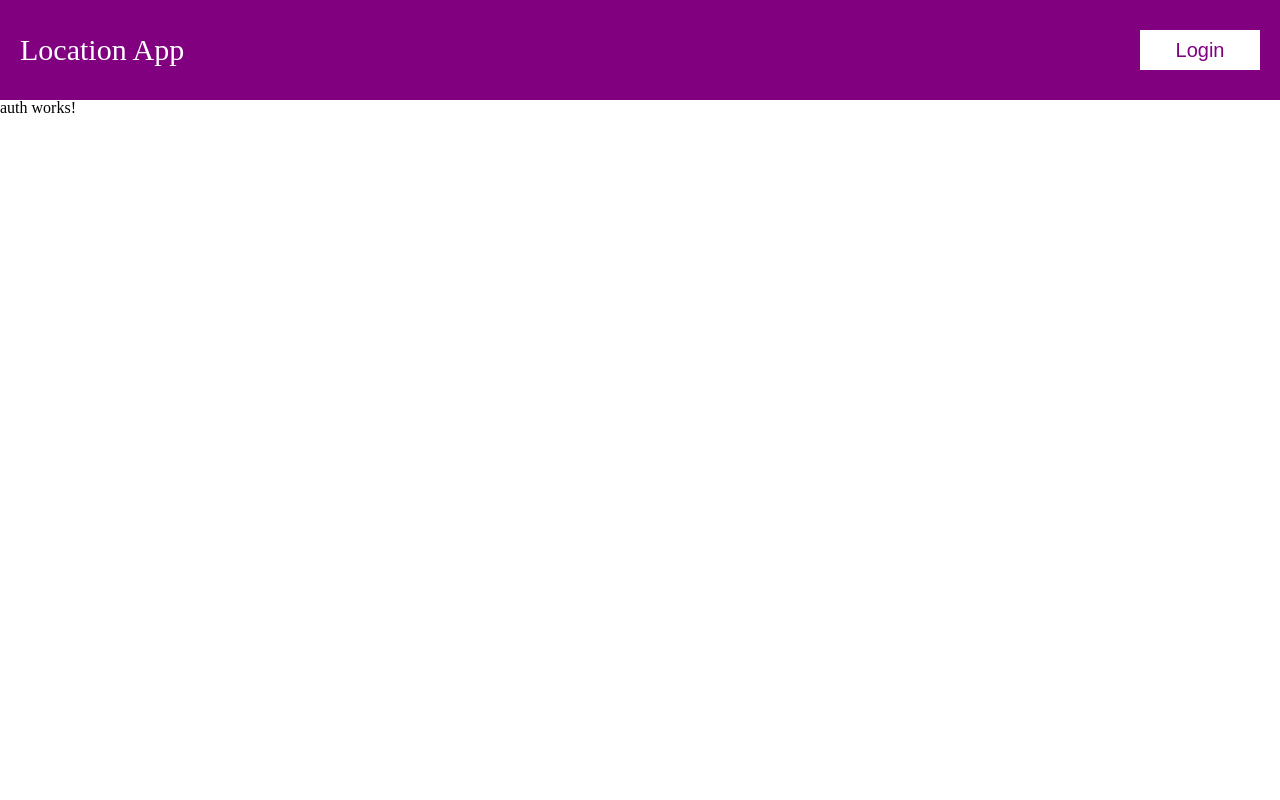
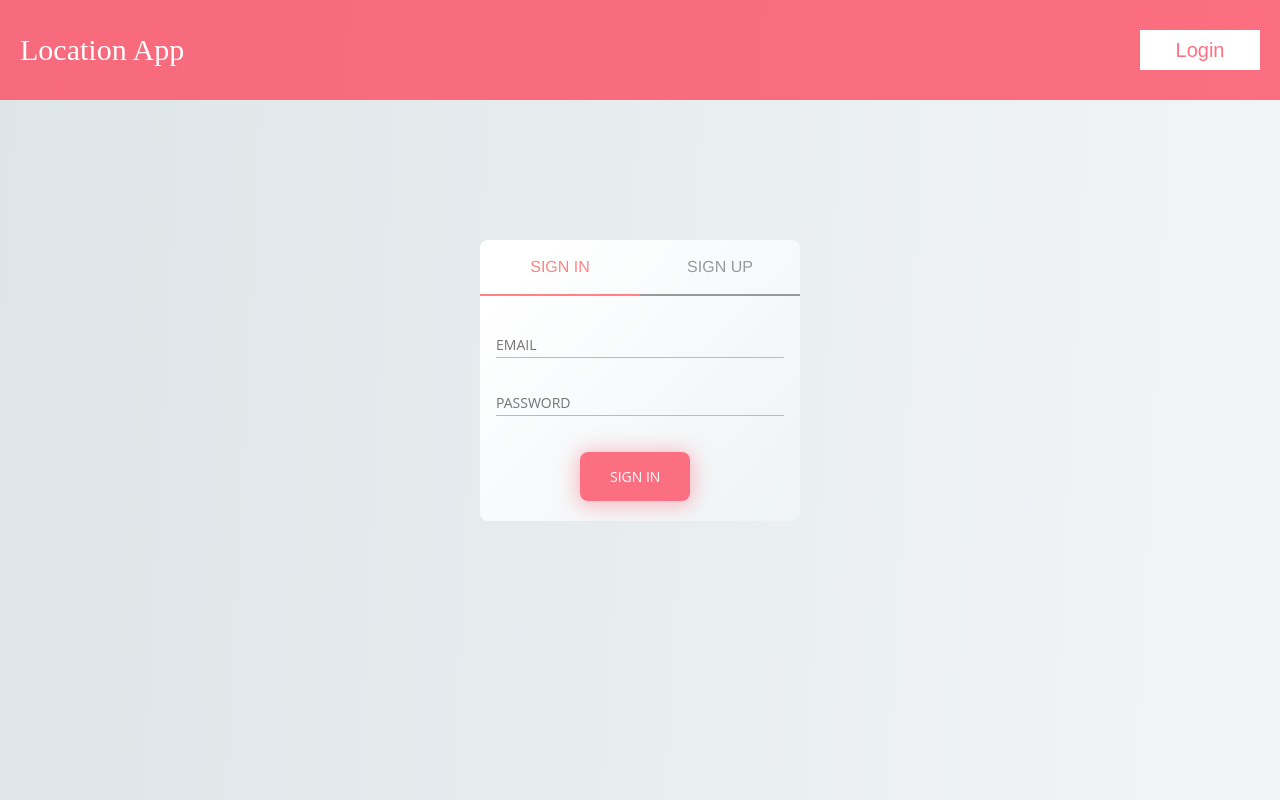
Before and after one commit to mritunjayupadhyay/location-app-fronted, an Angular app: page / in a window 1280 px wide. Built offline with nearby package versions, Linux system fonts and the light colour scheme; what @agm/core would draw is missing.

Commit message:
feat: Make login form

```diff
--- a/src/app/auth/auth.component.html
+++ b/src/app/auth/auth.component.html
@@ -1 +1,32 @@
-<p>auth works!</p>
+<div class="cont_principal">
+  <div class="cont_centrar">
+    <div class="cont_login">
+      <form action="">
+        <div class="cont_tabs_login">
+          <ul class='ul_tabs'>
+            <li [class]="sign_in_class"><a href="#" (click)="sign_in()">SIGN IN</a>
+              <span class="linea_bajo_nom"></span>
+            </li>
+            <li [class]="sign_up_class"><a href="#" (click)="sign_up()">SIGN UP</a><span class="linea_bajo_nom"></span>
+            </li>
+          </ul>
+        </div>
+        <div class="cont_text_inputs">
+          <input type="text" [class]="inputClass"  placeholder="NAME" (input)="onChangeText($event)" name="name_us" [value]="name_us" />
+
+          <input type="text" [class]="activeInput" placeholder="EMAIL" (input)="onChangeText($event)" name="email_us" [value]="email_us" />
+
+          <input type="password" [class]="activeInput" placeholder="PASSWORD" (input)="onChangeText($event)" name="pass_us" [value]="pass_us" />
+          <input type="password" [class]="inputClass"  placeholder="CONFIRM PASSWORD" (input)="onChangeText($event)" name="conf_pass_us" [value]="conf_pass_us" />
+
+        </div>
+        <div class="cont_btn">
+          <button class="btn_sign" *ngIf="isSignIn; else signupButton">SIGN IN</button>
+          <ng-template #signupButton>
+            <button class="btn_sign">SIGN UP</button>
+          </ng-template>
+        </div>
+      </form>
+    </div>
+  </div>
+</div>
--- a/src/app/auth/auth.component.scss
+++ b/src/app/auth/auth.component.scss
@@ -0,0 +1,160 @@
+* {
+	margin: 0px auto;
+	padding: 0px;
+	font-family: 'Open Sans', sans-serif;
+}
+.cont_principal {
+	position: absolute;
+	width: 100%;
+	height: 100%;
+	background-image: linear-gradient(-87deg, #F2F5F6 0%, #DDE5E8 100%);
+}
+.cont_centrar {
+	position: absolute;
+	width: 320px;
+	left: 50%;
+	top: 50%;
+	margin-left: -160px;
+	margin-top: -160px;
+	position: relative;
+	width: 320px;
+	float: left;
+	background-image: linear-gradient(-226deg, #FFFFFF 8%, #EEF3F5 100%);
+	border-radius: 8px;
+	transition: all 0.5s;
+}
+.cent_active {
+	box-shadow: 5px 5px 10px 0px rgba(0,0,0,0.21);
+}
+.cont_tabs_login {
+	position: relative;
+	float: left;
+	width: 100%;
+}
+.ul_tabs {
+	>li {
+		position: relative;
+		float: left;
+		width: 50%;
+		list-style: none;
+		text-align: center;
+		>a {
+			text-decoration: none;
+			font-family: Helvetica;
+			font-size: 16px;
+			color: #999;
+			line-height: 14px;
+			padding: 20px;
+			display: block;
+			transition: all 0.5s;
+		}
+	}
+	>.active {
+		>a {
+			color: #FF8383;
+		}
+	}
+}
+.linea_bajo_nom {
+	position: relative;
+	width: 100%;
+	float: left;
+	background-color: #999;
+	height: 2px;
+}
+.active {
+	.linea_bajo_nom {
+		position: relative;
+		width: 100%;
+		float: left;
+		background-color: #FF8383;
+		height: 2px;
+	}
+}
+.cont_text_inputs {
+	position: relative;
+	float: left;
+	width: 100%;
+	margin-top: 20px;
+	>input {
+		&:nth-child(1) {
+			transition-delay: 0.2s;
+		}
+		&:nth-child(2) {
+			transition-delay: 0.4s;
+		}
+		&:nth-child(3) {
+			transition-delay: 0.6s;
+		}
+		&:nth-child(4) {
+			transition-delay: 0.8s;
+		}
+	}
+}
+.input_form_sign {
+	position: relative;
+	float: left;
+	width: 90%;
+	border: none;
+	border-bottom: 1px solid #B0BEC5;
+	background-color: transparent;
+	font-size: 14px;
+	outline: none;
+	transition: all 0.5s;
+	height: 0px;
+	margin: 0px;
+	padding: 0px;
+	opacity: 0;
+	display: none;
+	&:focus {
+		border-bottom: 1px solid #FF8383;
+	}
+}
+.active_inp {
+	margin: 5% 5%;
+	padding: 10px 0px;
+	opacity: 1;
+	height: 5px;
+}
+.link_forgot_pass {
+	position: relative;
+	margin-top: 0px;
+	margin-left: 30%;
+	text-decoration: none;
+	color: #999;
+	font-size: 13px;
+	display: none;
+	float: left;
+	transition: all 0.5s;
+}
+.cont_btn {
+	position: relative;
+	float: left;
+}
+.btn_sign {
+	background-color: rgba(255,64,88,0.74);
+	box-shadow: 0px 2px 20px 2px rgba(255,114,132,0.50);
+	border-radius: 8px;
+	padding: 15px 30px;
+	border: none;
+	color: #fff;
+	font-size: 14px;
+	position: relative;
+	float: left;
+	margin-left: 100px;
+	margin-top: 20px;
+	margin-bottom: 20px;
+	cursor: pointer;
+}
+.terms_and_cons {
+	width: 70%;
+	color: #999;
+	font-size: 13px;
+	transition: all 0.5s;
+}
+.d_none {
+	display: none;
+}
+.d_block {
+	display: block;
+}
--- a/src/app/auth/auth.component.ts
+++ b/src/app/auth/auth.component.ts
@@ -6,10 +6,40 @@ import { Component, OnInit } from '@angular/core';
   styleUrls: ['./auth.component.scss']
 })
 export class AuthComponent implements OnInit {
+  activeInput = "input_form_sign d_block active_inp";
+  inActiveInput = "input_form_sign";
+  sign_in_class = "active";
+  sign_up_class = "inActive"
+  inputClass = "input_form_sign";
+  isSignIn = true;
 
+  name_us = '';
+  email_us = '';
+  pass_us = '';
+  conf_pass_us = '';
   constructor() { }
 
   ngOnInit(): void {
   }
 
+  sign_in() {
+    this.sign_in_class = "active";
+    this.sign_up_class = "inActive";
+    this.inputClass = this.inActiveInput;
+    this.isSignIn = true;
+  }
+
+  sign_up() {
+    this.sign_in_class = "inActive";
+    this.sign_up_class = "active";
+    this.inputClass = this.activeInput;
+    this.isSignIn = false;
+  }
+
+  onChangeText(event) {
+    if (!event) { return; }
+    const { name, value  } = event.target;
+    this[name] = value;
+  }
+
 }
--- a/src/app/header/header.component.html
+++ b/src/app/header/header.component.html
@@ -1,6 +1,8 @@
 <header>
-  <h2>Location App</h2>
-  <div>
-    <button>Login</button>
+  <div class="header-container">
+    <h2>Location App</h2>
+    <div>
+      <button>Login</button>
+    </div>
   </div>
 </header>
--- a/src/app/header/header.component.scss
+++ b/src/app/header/header.component.scss
@@ -1,19 +1,28 @@
 header {
+
+  z-index: 100;
+  position: fixed;
+  top: 0;
+  left: 0;
+  width: 100%;
+  .header-container {
     display: flex;
     height: 100px;
     padding: 0px 20px;
     justify-content: space-between;
     align-items: center;
-  background-color: purple;
+    background-color: rgba(255, 64, 88, 0.74);
     color: white;
     font-size: 30px;
     button {
       border: 0;
       background-color: white;
       font-size: 20px;
-    color: purple;
+      color: rgba(255, 64, 88, 0.74);
       width: 120px;
       height: 40px;
       text-align: center;
     }
   }
+
+}
```
Lines whose indentation alone changed are shown as unchanged.
